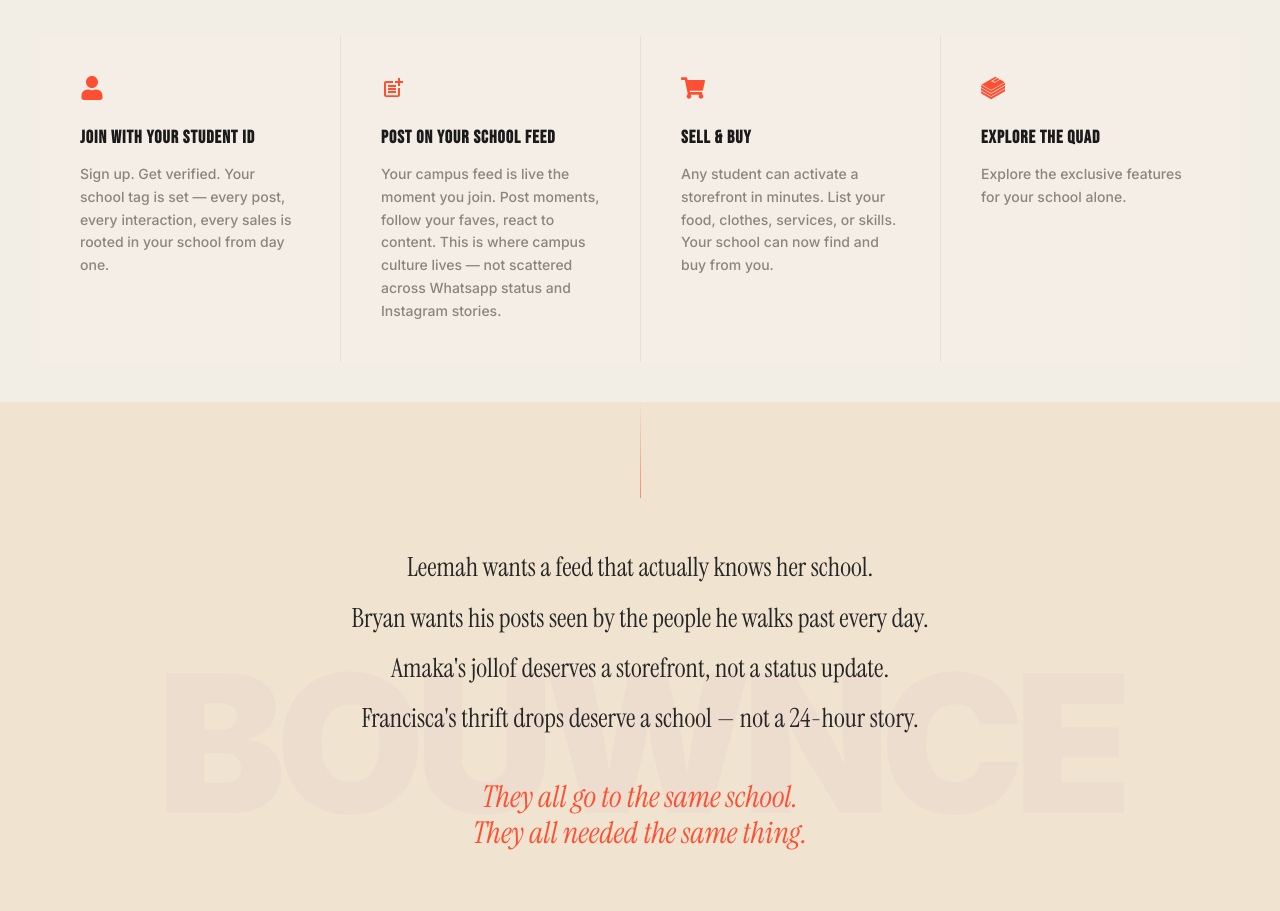
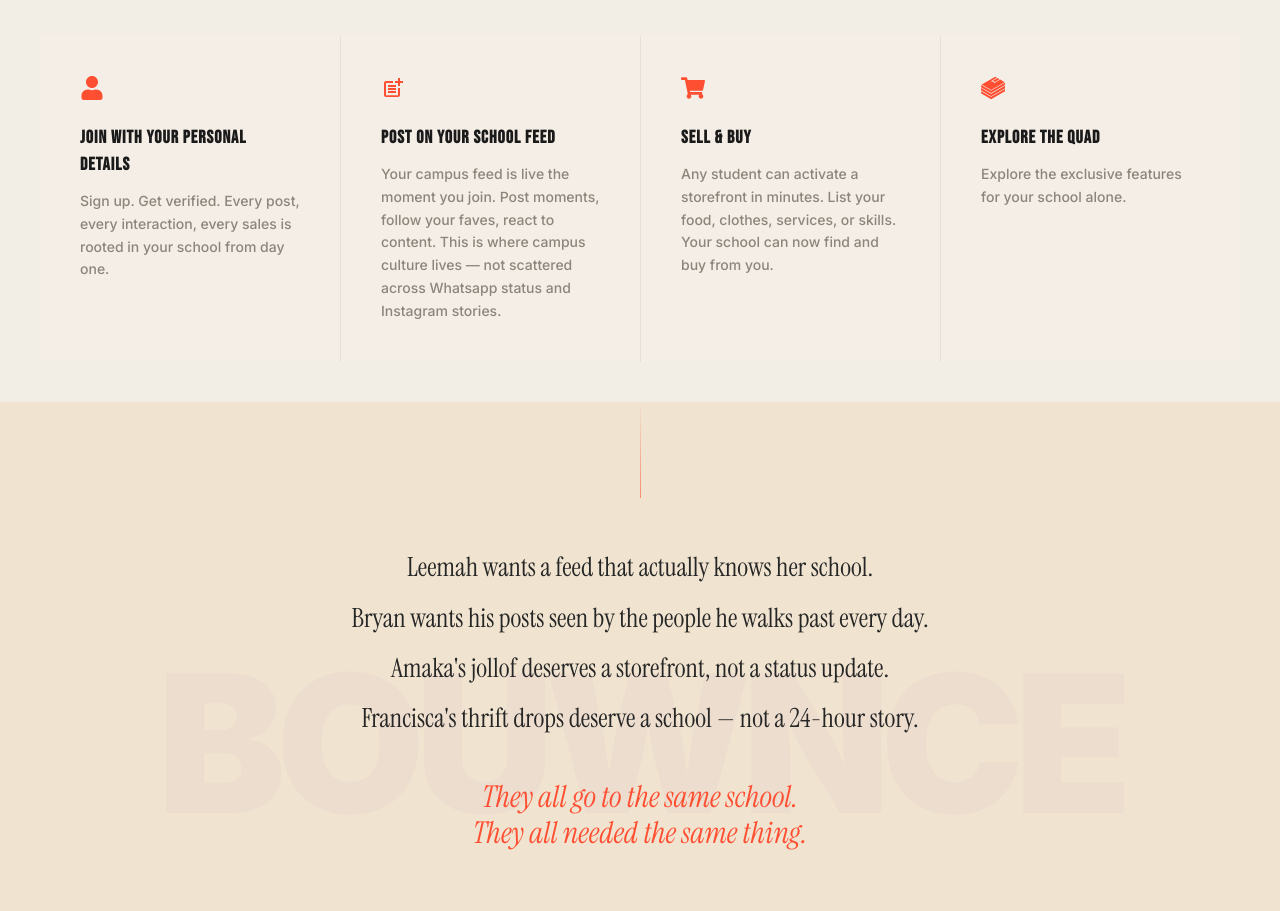
Before and after one commit to Click-the-Dream/bounwce, a React (Vite) app: page / in a window 1280 px wide. Shown: the part 6340-7251 px from the top of the page. Built offline with nearby package versions, Linux system fonts and the light colour scheme; no server answers; a web font is replaced by a local one.

Commit message:
ui changes

```diff
--- a/src/pages/Landing/sections/UniverseSection.jsx
+++ b/src/pages/Landing/sections/UniverseSection.jsx
@@ -46,8 +46,8 @@ const UniverseSection = () => {
     {
       id: "01",
       icon: <FaUser />,
-      title: "join with your student id",
-      description: "Sign up. Get verified. Your school tag is set — every post, every interaction, every sales is rooted in your school from day one."
+      title: "join with your personal details",
+      description: "Sign up. Get verified. Every post, every interaction, every sales is rooted in your school from day one."
     },
     {
       id: "02",
```
